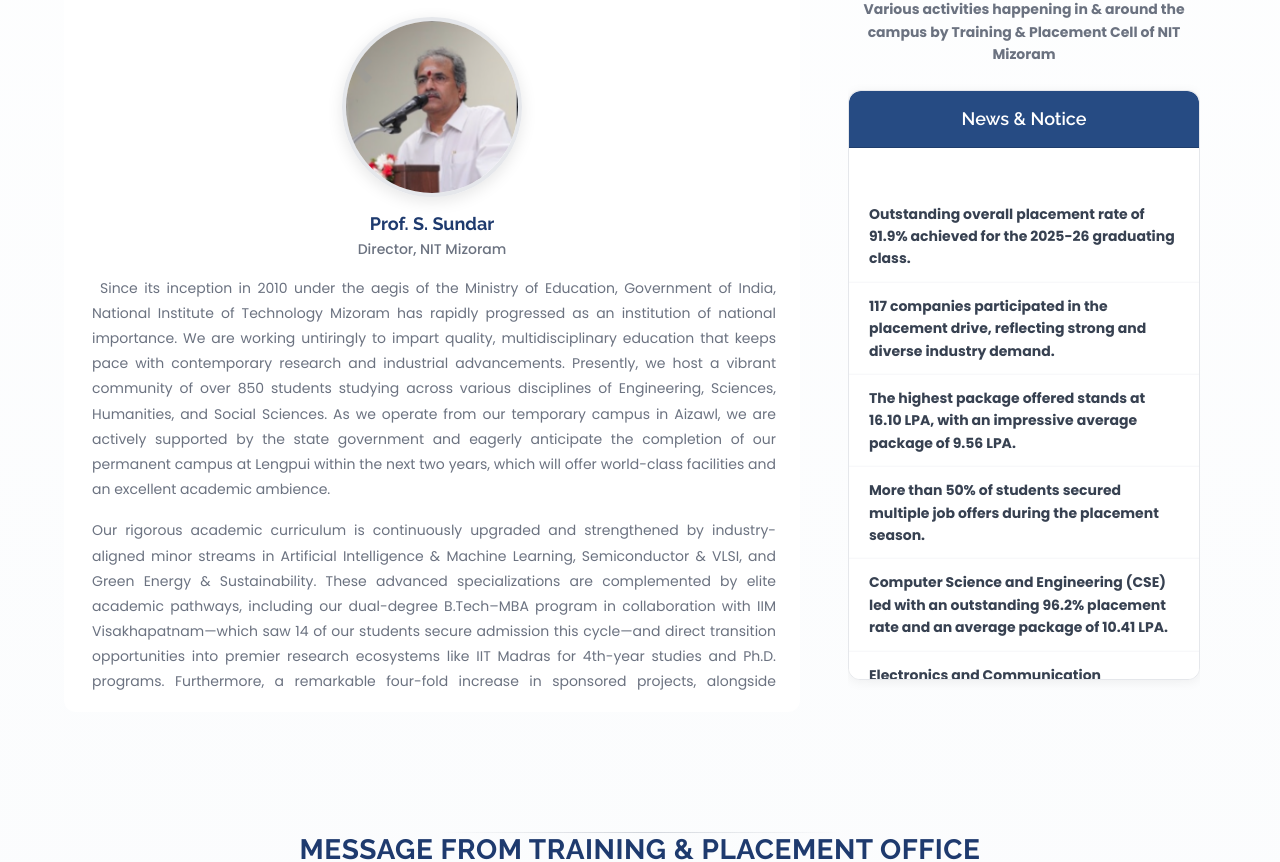
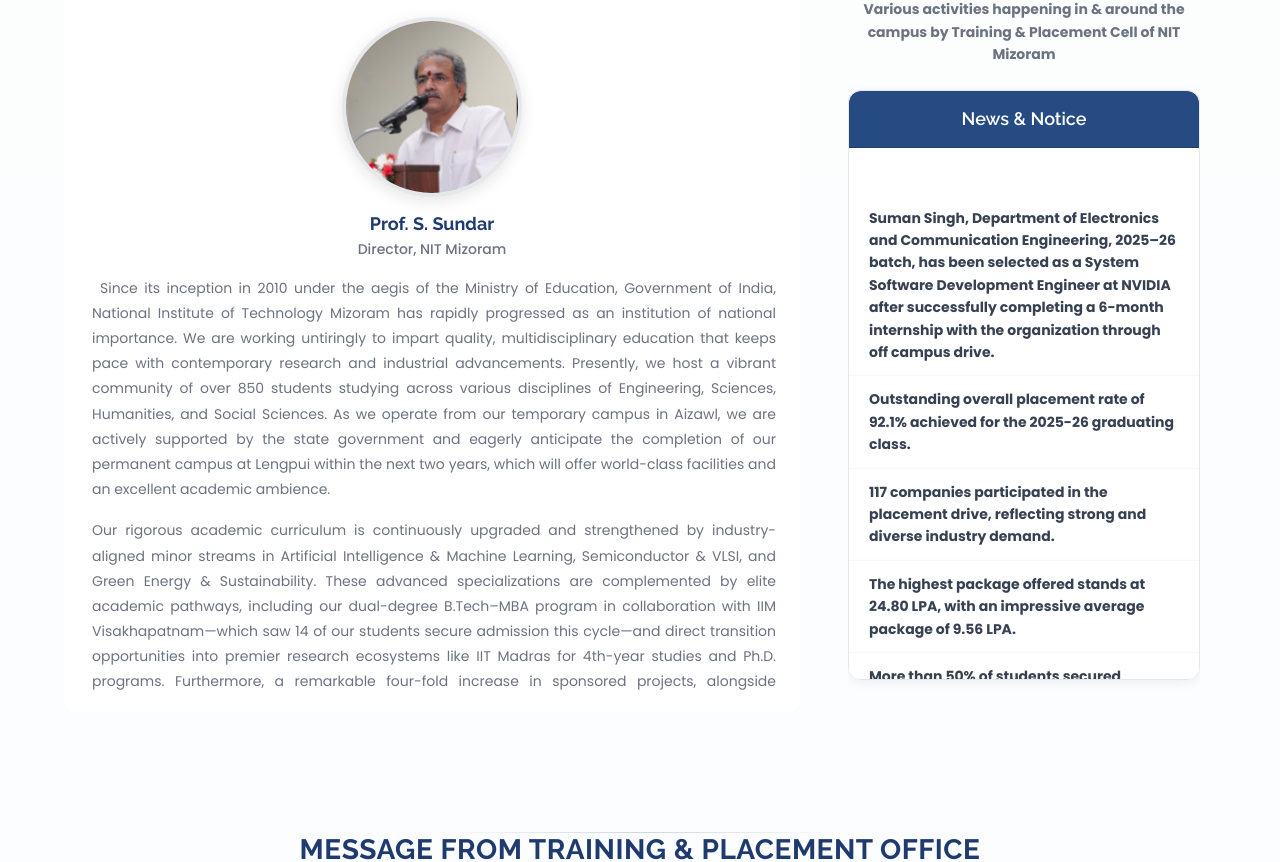
Before and after one commit to NIT-MZ/TNP-Web, a React (Vite) app: page / in a window 1280 px wide. Shown: the part 1124-1986 px from the top of the page. Built offline with nearby package versions, Linux system fonts and the light colour scheme.

Commit message:
Suman-Singh-Nvdia info Added

```diff
--- a/src/components/Hero.jsx
+++ b/src/components/Hero.jsx
@@ -2,7 +2,6 @@ import React from "react";
 import "../stylesheets/Hero.scss";
 
 const carouselItems = [
-
   {
     src: "assets/img/carousel/tnpplacement2025-26.png",
     alt: "placement",
--- a/src/components/NewsandEvents.jsx
+++ b/src/components/NewsandEvents.jsx
@@ -5,10 +5,11 @@ const ListGroupItemClass =
   "list-group-item d-flex justify-content-between align-items-center md:font-bold ";
 
 const items = [
+  "Suman Singh, Department of Electronics and Communication Engineering, 2025–26 batch, has been selected as a System Software Development Engineer at NVIDIA after successfully completing a 6-month internship with the organization through off campus drive.",
   // --- LATEST VERIFIED 2025-26 PLACEMENT HIGHLIGHTS (Source: ANI News) ---
-  "Outstanding overall placement rate of 91.9% achieved for the 2025-26 graduating class.",
+  "Outstanding overall placement rate of 92.1% achieved for the 2025-26 graduating class.",
   "117 companies participated in the placement drive, reflecting strong and diverse industry demand.",
-  "The highest package offered stands at 16.10 LPA, with an impressive average package of 9.56 LPA.",
+  "The highest package offered stands at 24.80 LPA, with an impressive average package of 9.56 LPA.",
   "More than 50% of students secured multiple job offers during the placement season.",
   "Computer Science and Engineering (CSE) led with an outstanding 96.2% placement rate and an average package of 10.41 LPA.",
   "Electronics and Communication Engineering (ECE) recorded 96.0% placements with an average package of 9.86 LPA.",
--- a/src/components/Testimonial2Section.jsx
+++ b/src/components/Testimonial2Section.jsx
@@ -7,6 +7,13 @@ import "slick-carousel/slick/slick-theme.css";
 import "../stylesheets/Testimonials.scss";
 
 const testimonials = [
+  {
+    name: "Suman Singh",
+    company: "NVIDIA",
+    message:
+      "I am deeply grateful to the Training and Placement Cell and the faculty of NIT Mizoram for their constant support and guidance. As a student of the Electronics and Communication Engineering (2025–26 batch), I am thrilled to share that I have been selected as a System Software Development Engineer at NVIDIA after successfully completing a 6-month internship through an off-campus drive. The foundation and encouragement provided by the institute were instrumental in helping me achieve this milestone. Thank you, NIT Mizoram, for helping me turn my dreams into reality!",
+    img: "/assets/img/testimonials/suman-singh-nvidi.jpeg",
+  },
   {
     name: "Pallavi Pandey",
     company: "Bharat Electronics Limited (BEL)",
```
Also changed, not shown: public/assets/img/testimonials/suman-singh-nvidi.jpeg (added).
